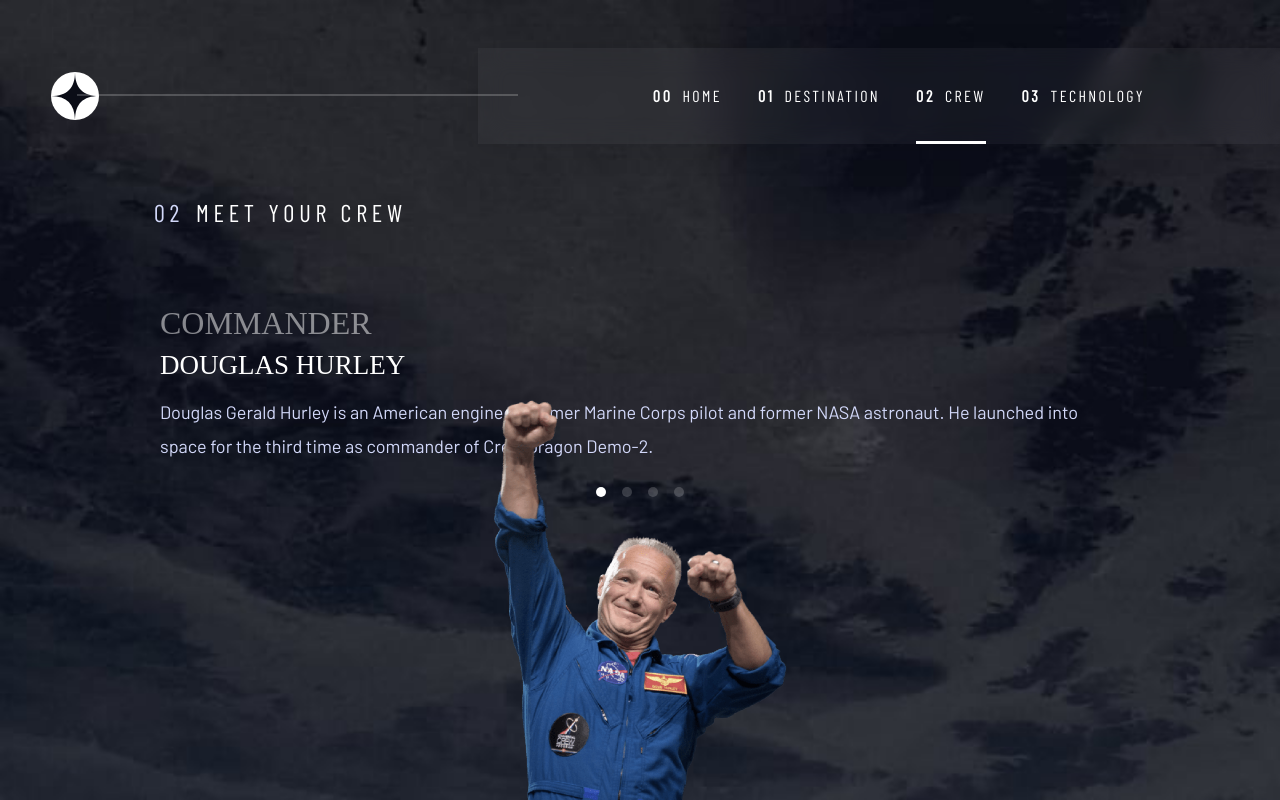
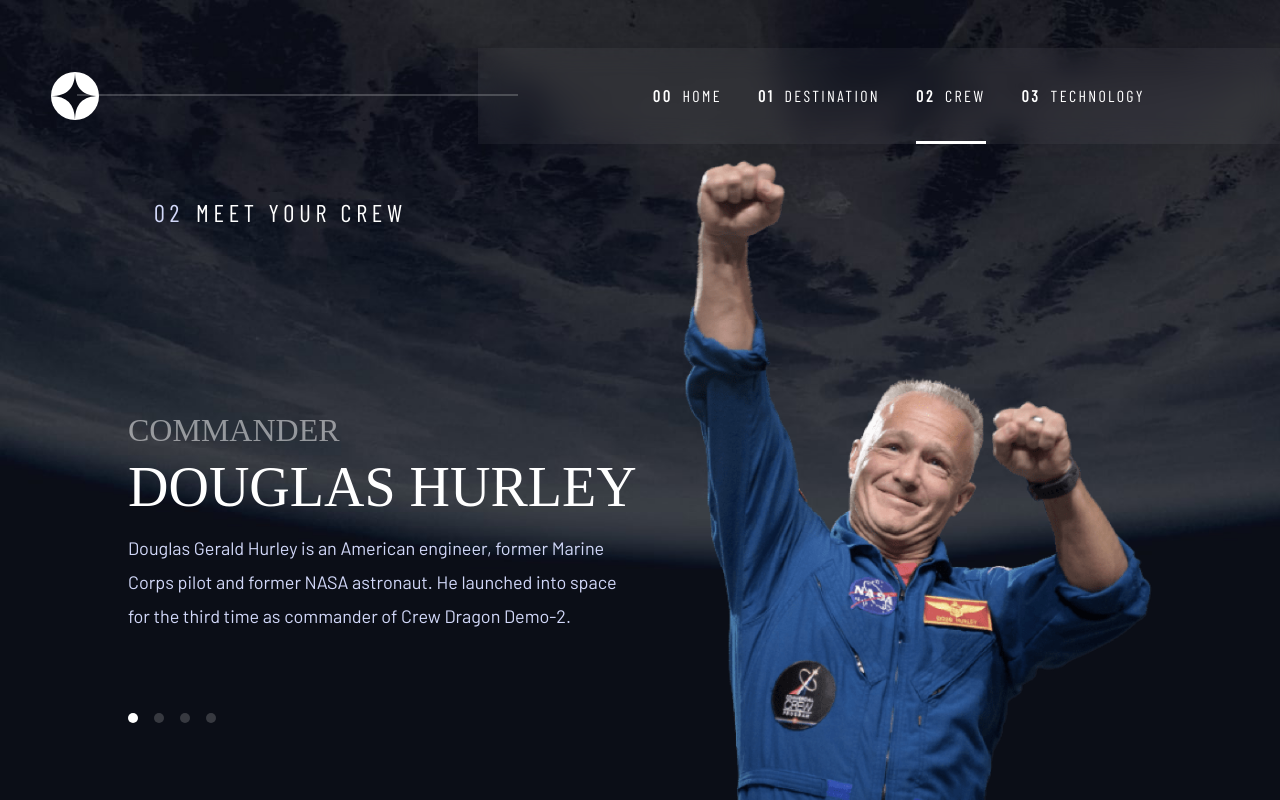
Before and after one commit to Paul-HenryN/space-tourism, a React (Vite) app: page /crew in a window 1280 px wide. Built offline with nearby package versions, Linux system fonts and the light colour scheme; a web font is replaced by a local one.

Commit message:
feat: crew page desktop version

```diff
--- a/src/routes/Crew.jsx
+++ b/src/routes/Crew.jsx
@@ -28,7 +28,7 @@ export default function Crew() {
       <PageHeading number="02">Meet your crew</PageHeading>
 
       <Column
-        className={`${styles.container} mx-auto row-gap-xs flex-md-col-reverse`}
+        className={`${styles.container} mx-auto justify-between row-gap-xs flex-md-col-reverse flex-lg-row-reverse mg-top-lg-3xl`}
       >
         <Column className="align-center">
           {crewMembers[activeCrewMemberIndex] ? (
@@ -43,7 +43,7 @@ export default function Crew() {
           <hr className="d-md-none" />
         </Column>
 
-        <Column className="row-gap-xs flex-md-col-reverse mg-top-md-lg">
+        <Column className="row-gap-xs flex-md-col-reverse mg-top-md-lg align-lg-start row-gap-lg-xxl">
           <Row className="col-gap-xxs justify-center">
             {crewMembers.map((crewMember, i) => (
               <CarouselControl
@@ -63,7 +63,7 @@ export default function Crew() {
                   ? crewMembers[activeCrewMemberIndex].role
                   : "loading.."}
               </p>
-              <h2>
+              <h2 className="heading-3">
                 {crewMembers[activeCrewMemberIndex]
                   ? crewMembers[activeCrewMemberIndex].name
                   : "loading..."}
--- a/src/styles/pages/Crew.module.css
+++ b/src/styles/pages/Crew.module.css
@@ -4,6 +4,11 @@
 @media (min-width: 768px) {
   .bg {
     background-image: url("../../assets/crew/background-crew-tablet.jpg");
+  }
+}
+@media (min-width: 992px) {
+  .bg {
+    background-image: url("../../assets/crew/background-crew-desktop.jpg");
   }
 }
 
@@ -27,3 +32,17 @@
     bottom: 0;
   }
 }
+@media (min-width: 992px) {
+  .container {
+    width: 80%;
+  }
+  .container > * {
+    width: 30%;
+  }
+  .illustration {
+    height: 50vw;
+    max-height: 700px;
+    right: 10%;
+    z-index: -10;
+  }
+}
--- a/src/styles/utils.css
+++ b/src/styles/utils.css
@@ -6,6 +6,9 @@
 /* Flex */
 .flex {
   display: flex;
+}
+.flex-row-reverse {
+  flex-direction: row-reverse;
 }
 .flex-col {
   flex-direction: column;
@@ -174,6 +177,9 @@
 .heading-2 {
   font-size: var(--fs-2);
 }
+.heading-3 {
+  font-size: var(--fs-3);
+}
 .heading-4 {
   font-family: var(--ff-primary);
   font-size: var(--fs-4);
@@ -205,10 +211,12 @@
 
 .heading-1,
 .heading-4,
+.heading-3,
 .heading-5,
 .subheading-1,
 .subheading-2 {
   text-transform: uppercase;
+  white-space: nowrap;
 }
 
 /* Typography */
@@ -351,10 +359,22 @@
   .flex-lg-row {
     flex-direction: row;
   }
+  .flex-lg-row-reverse {
+    flex-direction: row-reverse;
+  }
+  .row-gap-lg-xxl {
+    row-gap: var(--space-xxl);
+  }
+  .row-gap-lg-3xl {
+    row-gap: var(--space-3xl);
+  }
 
   /* Margins */
   .mg-top-lg-lg {
     margin-top: var(--space-lg);
+  }
+  .mg-top-lg-3xl {
+    margin-top: var(--space-3xl);
   }
   .mg-top-lg-5xl {
     margin-top: var(--space-5xl);
--- a/src/styles/variables.css
+++ b/src/styles/variables.css
@@ -27,7 +27,11 @@
     calc(var(--fs-unit) * 6.25)
   ); /*100px*/
 
-  --fs-3: calc(var(--fs-unit) * 3.5); /*56px*/
+  --fs-3: clamp(
+    calc(var(--fs-unit) * 1.5),
+    6vw,
+    calc(var(--fs-unit) * 3.5)
+  ); /*56px*/
 
   --fs-4: clamp(
     calc(var(--fs-unit) * 1.25),
```
